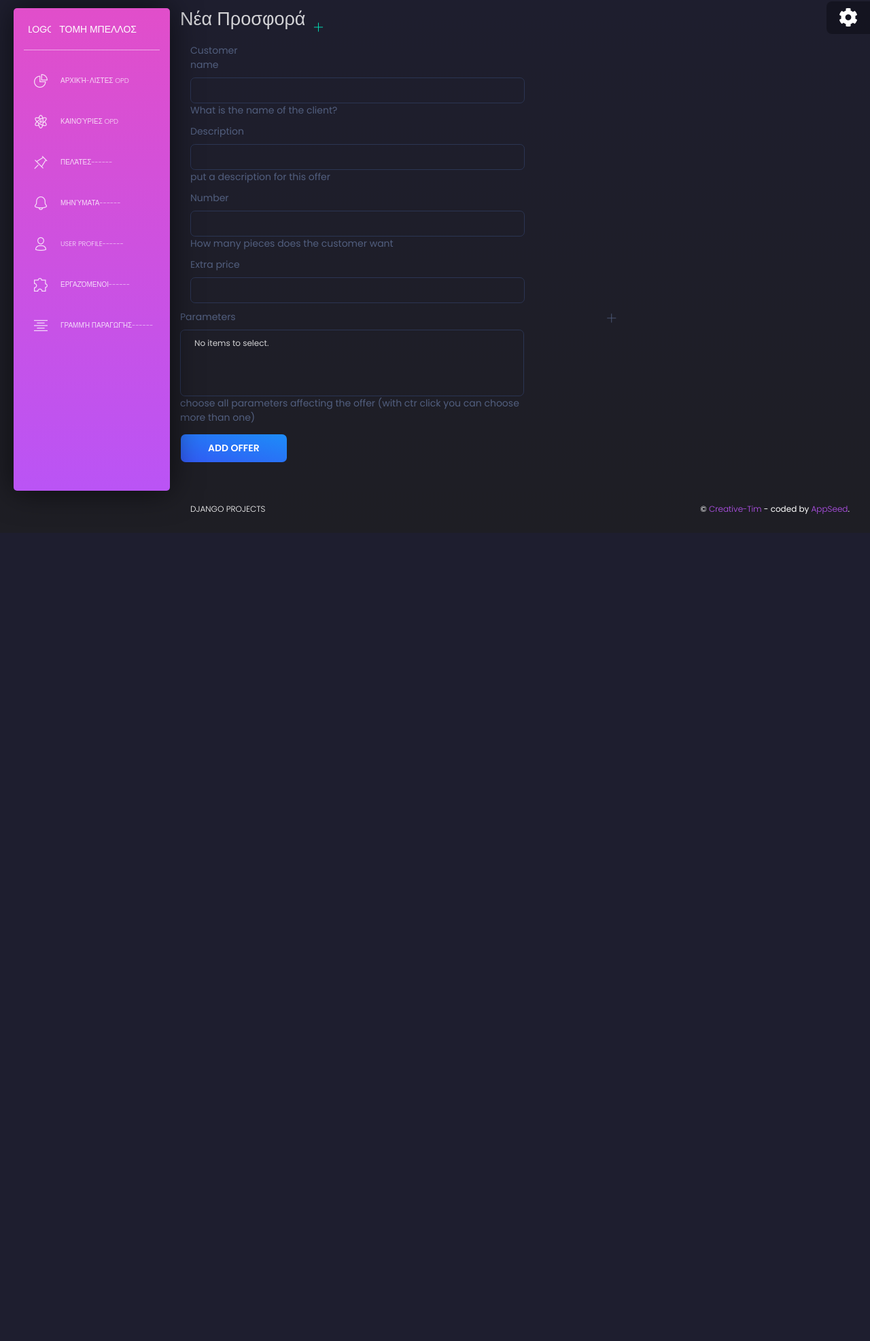
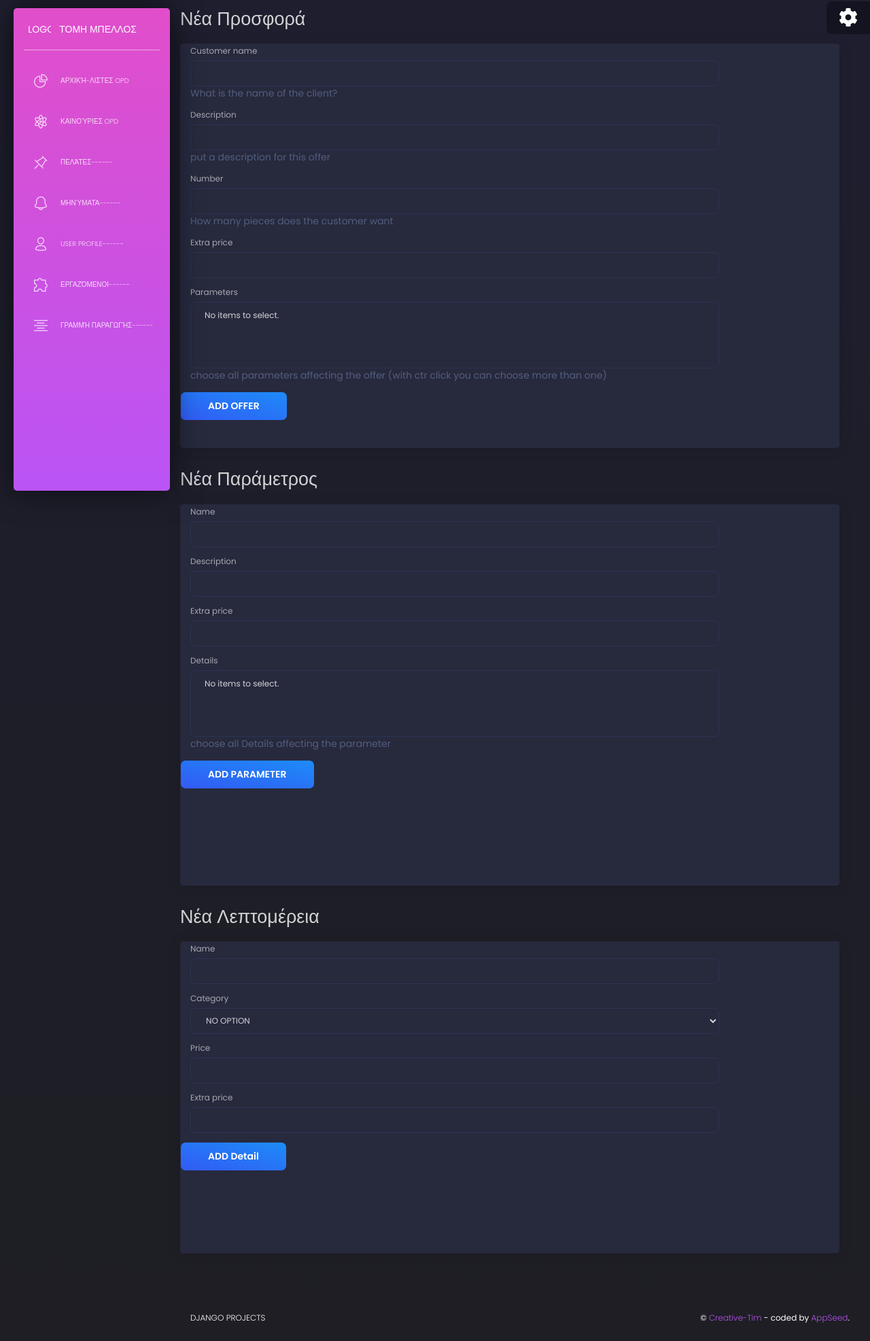
Before and after one commit to Vskouteris/tddDjango, a Django app: page /new/ in a window 1280 px wide. Shown: the part 68-2041 px from the top of the page at 68% size. Before the commit the page ends 825 px from the top, so only its background shows below. Run offline with Django 3.2, Linux system fonts and the light colour scheme; data that the repository does not hold is empty; some libraries are stand-ins or nearby versions.

Commit message:
ready for manos tested

```diff
--- a/tddDjango/backend/templates/backend/new_OPD.html
+++ b/tddDjango/backend/templates/backend/new_OPD.html
@@ -7,11 +7,8 @@
 
 	<div class="row">
 		<h2 class="card-title">Νέα Προσφορά</h2>
-		<button type="button" rel="tooltip" title="" class="btn btn-link btn-success" id="new_offer_plus">
-			<i class="tim-icons icon-simple-add"></i>
-		</button>
 	</div>
-	<div class="row" id= "new-offer">
+	<div class="row card" id= "new-offer">
 		<div>
 			<!-- <div class="card-header ">
 				jkgl;'j'
@@ -24,69 +21,45 @@
 					{% render_field formOffer.description style=style %}
 					{% render_field formOffer.number style=style %}
 					{% render_field formOffer.extra_price style=style %}
-					<div class="row">
-						<div class="col-xs-4">
-							{% render_field formOffer.parameters style=style %}
-						</div>
-						<div class="col-xs-4">
-							<i class="tim-icons icon-simple-add col-xs-4"></i>
-						</div>
-					</div>
+					{% render_field formOffer.parameters style=style %}
 					<button type="submit" class="btn btn-info">ADD OFFER</button>
 				</form>
 			</div>
 		</div>
 	</div>
 <!-- Add a new parameter THIS BLOCK IS NOT YET READY -->
-	<div class="row d-none" id= "new-parameter">
+	<div class="row">
+		<h2 class="card-title">Νέα Παράμετρος</h2>
+	</div>
+	<div class="row card" id= "new-parameter">
 		<div>
-			<!-- <div class="card-header ">
-				jkgl;'j'
-			</div> -->
 			<div>
-				<form method="POST" action="{% url 'offers list' %}" >	<!-- action="{% url 'offers list' %}" and not action="offers " BECAUSE this way when path already offers/ it doesn't make it localhost/offers/offers -->
+				<form method="POST" action="{% url 'parameters list' %}" >	<!-- action="{% url 'offers list' %}" and not action="offers " BECAUSE this way when path already offers/ it doesn't make it localhost/offers/offers -->
 					{% csrf_token %}
-					<!-- {% render_form formOffer template_pack='rest_framework/horizontal' %}	 -->
-					{% render_field formOffer.customer_name style=style %}
-					{% render_field formOffer.description style=style %}
-					{% render_field formOffer.number style=style %}
-					{% render_field formOffer.extra_price style=style %}
-					<div class="row">
-						<div class="col-xs-4">
-							{% render_field formOffer.parameters style=style %}
-						</div>
-						<div class="col-xs-4">
-							<i class="tim-icons icon-simple-add col-xs-4"></i>
-						</div>
-					</div>
-					<button type="submit" class="btn btn-info">ADD OFFER</button>
+					{% render_field formParameter.name style=style %}
+					{% render_field formParameter.description style=style %}
+					{% render_field formParameter.extra_price style=style %}
+					{% render_field formParameter.details style=style %}
+					<button type="submit" class="btn btn-info">ADD PARAMETER</button>
 				</form>
 			</div>
 		</div>
 	</div>
 <!-- Add a new detail THIS BLOCK IS NOT YET READY -->
-	<div class="row d-none" id= "new-offer">
+	<div class="row">
+		<h2 class="card-title">Νέα Λεπτομέρεια</h2>
+	</div>
+	<div class="row card" id= "new-detail">
 		<div>
-			<!-- <div class="card-header ">
-				jkgl;'j'
-			</div> -->
 			<div>
-				<form method="POST" action="{% url 'offers list' %}" >	<!-- action="{% url 'offers list' %}" and not action="offers " BECAUSE this way when path already offers/ it doesn't make it localhost/offers/offers -->
+				<form method="POST" action="{% url 'details list' %}" >	<!-- action="{% url 'offers list' %}" and not action="offers " BECAUSE this way when path already offers/ it doesn't make it localhost/offers/offers -->
 					{% csrf_token %}
-					<!-- {% render_form formOffer template_pack='rest_framework/horizontal' %}	 -->
-					{% render_field formOffer.customer_name style=style %}
-					{% render_field formOffer.description style=style %}
-					{% render_field formOffer.number style=style %}
-					{% render_field formOffer.extra_price style=style %}
-					<div class="row">
-						<div class="col-xs-4">
-							{% render_field formOffer.parameters style=style %}
-						</div>
-						<div class="col-xs-4">
-							<i class="tim-icons icon-simple-add col-xs-4"></i>
-						</div>
-					</div>
-					<button type="submit" class="btn btn-info">ADD OFFER</button>
+					<!-- Attention : here if i reference formDetail.nonexistent i get an error 'str' object has no attribute '_field' -->
+					{% render_field formDetail.name style=style %}
+					{% render_field formDetail.category style=style %}
+					{% render_field formDetail.price style=style %}
+					{% render_field formDetail.extra_price style=style %}
+					<button type="submit" class="btn btn-info">ADD Detail</button>
 				</form>
 			</div>
 		</div>
```
